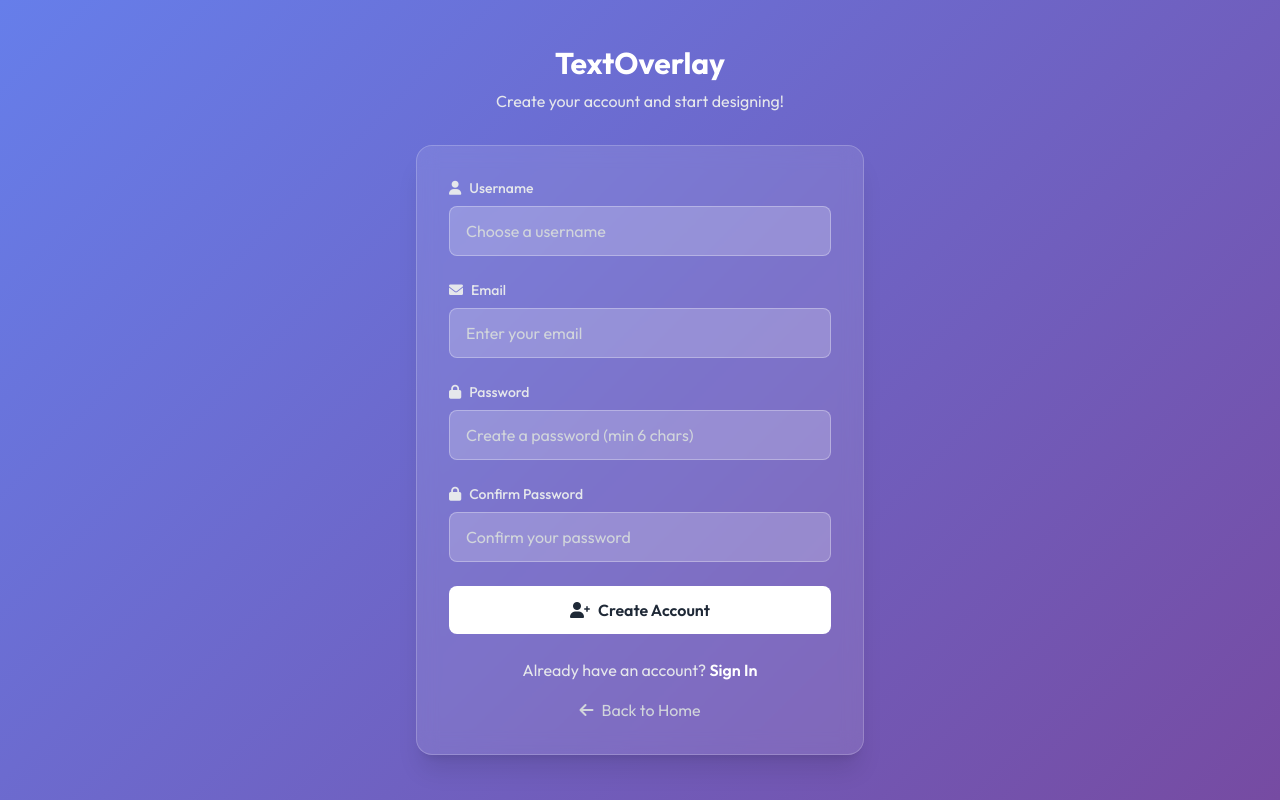
After one commit to 5hubham6/TextOverlay, a Flask app: page /register in a window 1280 px wide. The commit adds this page. Run offline with Flask 3, Linux system fonts and the light colour scheme; some libraries are stand-ins or nearby versions.

Commit message:
added user authentication system

```diff
--- a/app.py
+++ b/app.py
@@ -4,16 +4,78 @@
 import random
 import os
 import requests
-from flask import Flask, render_template, request
+from flask import Flask, render_template, request, session, redirect, url_for, flash, jsonify
+from werkzeug.security import check_password_hash, generate_password_hash
+from functools import wraps
 import tempfile
+import uuid
+from datetime import datetime
 
 from ImageProcessor import ImageProcessor
 from TextParser import Parser, Quote
 
 app = Flask(__name__)
+app.secret_key = os.environ.get('SECRET_KEY', 'your-secret-key-change-in-production')
+
+# Database setup (ready for when you connect PostgreSQL)
+DATABASE_CONFIG = {
+    'host': os.environ.get('DB_HOST', 'localhost'),
+    'database': os.environ.get('DB_NAME', 'textoverlay'),
+    'user': os.environ.get('DB_USER', 'textuser'),
+    'password': os.environ.get('DB_PASSWORD', 'defaultpass'),
+    'port': os.environ.get('DB_PORT', '5432')
+}
+
+# Simple in-memory user store for now (will connect to PostgreSQL later)
+users_db = {
+    'demo': {
+        'id': str(uuid.uuid4()),
+        'username': 'demo',
+        'email': 'demo@textoverlay.com',
+        'password_hash': generate_password_hash('demo123'),
+        'created_at': datetime.now()
+    }
+}
 
 # Initialize image processor
 overlay = ImageProcessor('./static')
+
+# Authentication helpers
+def login_required(f):
+    @wraps(f)
+    def decorated_function(*args, **kwargs):
+        if 'user_id' not in session:
+            flash('Please log in to access this page.', 'warning')
+            return redirect(url_for('login'))
+        return f(*args, **kwargs)
+    return decorated_function
+
+def get_current_user():
+    if 'user_id' not in session:
+        return None
+    user_id = session['user_id']
+    for user in users_db.values():
+        if user['id'] == user_id:
+            return user
+    return None
+
+def create_user(username, email, password):
+    # Check if user already exists
+    for user in users_db.values():
+        if user['username'] == username or user['email'] == email:
+            return None
+
+    # Create new user
+    user_id = str(uuid.uuid4())
+    user = {
+        'id': user_id,
+        'username': username,
+        'email': email,
+        'password_hash': generate_password_hash(password),
+        'created_at': datetime.now()
+    }
+    users_db[username] = user
+    return user
 
 
 def setup():
@@ -262,5 +324,81 @@ def test_url():
         }
 
 
+# Authentication Routes
+@app.route('/login', methods=['GET', 'POST'])
+def login():
+    if request.method == 'POST':
+        username = request.form['username']
+        password = request.form['password']
+
+        # Check user credentials
+        user = users_db.get(username)
+        if user and check_password_hash(user['password_hash'], password):
+            session['user_id'] = user['id']
+            session['username'] = user['username']
+            flash(f'Welcome back, {user["username"]}!', 'success')
+
+            # Redirect to where they were trying to go, or dashboard
+            next_page = request.args.get('next')
+            return redirect(next_page) if next_page else redirect(url_for('dashboard'))
+        else:
+            flash('Invalid username or password.', 'error')
+
+    return render_template('auth/login.html')
+
+@app.route('/register', methods=['GET', 'POST'])
+def register():
+    if request.method == 'POST':
+        username = request.form['username']
+        email = request.form['email']
+        password = request.form['password']
+        confirm_password = request.form['confirm_password']
+
+        # Validation
+        if not username or not email or not password:
+            flash('All fields are required.', 'error')
+        elif password != confirm_password:
+            flash('Passwords do not match.', 'error')
+        elif len(password) < 6:
+            flash('Password must be at least 6 characters long.', 'error')
+        else:
+            # Try to create user
+            user = create_user(username, email, password)
+            if user:
+                session['user_id'] = user['id']
+                session['username'] = user['username']
+                flash(f'Account created successfully! Welcome, {user["username"]}!', 'success')
+                return redirect(url_for('dashboard'))
+            else:
+                flash('Username or email already exists.', 'error')
+
+    return render_template('auth/register.html')
+
+@app.route('/logout')
+def logout():
+    username = session.get('username', 'User')
+    session.clear()
+    flash(f'Goodbye, {username}! You have been logged out.', 'info')
+    return redirect(url_for('landing_page'))
+
+@app.route('/dashboard')
+@login_required
+def dashboard():
+    user = get_current_user()
+    if not user:
+        return redirect(url_for('login'))
+
+    return render_template('dashboard.html', user=user)
+
+@app.route('/profile')
+@login_required
+def profile():
+    user = get_current_user()
+    if not user:
+        return redirect(url_for('login'))
+
+    return render_template('profile.html', user=user)
+
+
 if __name__ == "__main__":
     app.run(host='0.0.0.0', port=3000, debug=True)
--- /dev/null
+++ b/templates/auth/register.html
@@ -0,0 +1,115 @@
+<!DOCTYPE html>
+<html lang="en">
+<head>
+    <meta charset="UTF-8">
+    <meta name="viewport" content="width=device-width, initial-scale=1.0">
+    <title>Sign Up - TextOverlay</title>
+    <script src="https://cdn.tailwindcss.com"></script>
+    <link href="https://fonts.googleapis.com/css2?family=Outfit:wght@300;400;500;600;700&display=swap" rel="stylesheet">
+    <link href="https://cdnjs.cloudflare.com/ajax/libs/font-awesome/6.0.0/css/all.min.css" rel="stylesheet">
+    <style>
+        .gradient-bg {
+            background: linear-gradient(135deg, #667eea 0%, #764ba2 100%);
+        }
+        .glass-effect {
+            background: rgba(255, 255, 255, 0.1);
+            backdrop-filter: blur(10px);
+            border: 1px solid rgba(255, 255, 255, 0.2);
+        }
+        body {
+            font-family: 'Outfit', sans-serif;
+        }
+    </style>
+</head>
+<body class="gradient-bg min-h-screen flex items-center justify-center p-6">
+
+    <div class="w-full max-w-md">
+        <!-- Logo/Header -->
+        <div class="text-center mb-8">
+            <h1 class="text-3xl font-bold text-white mb-2">TextOverlay</h1>
+            <p class="text-gray-200">Create your account and start designing!</p>
+        </div>
+
+        <!-- Flash Messages -->
+        {% with messages = get_flashed_messages(with_categories=true) %}
+            {% if messages %}
+                {% for category, message in messages %}
+                    <div class="mb-4 p-4 rounded-lg {% if category == 'error' %}bg-red-500{% elif category == 'success' %}bg-green-500{% elif category == 'warning' %}bg-yellow-500{% else %}bg-blue-500{% endif %} text-white">
+                        {{ message }}
+                    </div>
+                {% endfor %}
+            {% endif %}
+        {% endwith %}
+
+        <!-- Register Form -->
+        <div class="glass-effect rounded-2xl p-8 shadow-xl">
+            <form method="POST" class="space-y-6">
+                <div>
+                    <label for="username" class="block text-sm font-medium text-gray-200 mb-2">
+                        <i class="fas fa-user mr-2"></i>Username
+                    </label>
+                    <input type="text"
+                           id="username"
+                           name="username"
+                           required
+                           class="w-full px-4 py-3 bg-white/20 border border-white/30 rounded-lg text-white placeholder-gray-300 focus:outline-none focus:ring-2 focus:ring-white/50 focus:border-transparent"
+                           placeholder="Choose a username">
+                </div>
+
+                <div>
+                    <label for="email" class="block text-sm font-medium text-gray-200 mb-2">
+                        <i class="fas fa-envelope mr-2"></i>Email
+                    </label>
+                    <input type="email"
+                           id="email"
+                           name="email"
+                           required
+                           class="w-full px-4 py-3 bg-white/20 border border-white/30 rounded-lg text-white placeholder-gray-300 focus:outline-none focus:ring-2 focus:ring-white/50 focus:border-transparent"
+                           placeholder="Enter your email">
+                </div>
+
+                <div>
+                    <label for="password" class="block text-sm font-medium text-gray-200 mb-2">
+                        <i class="fas fa-lock mr-2"></i>Password
+                    </label>
+                    <input type="password"
+                           id="password"
+                           name="password"
+                           required
+                           class="w-full px-4 py-3 bg-white/20 border border-white/30 rounded-lg text-white placeholder-gray-300 focus:outline-none focus:ring-2 focus:ring-white/50 focus:border-transparent"
+                           placeholder="Create a password (min 6 chars)">
+                </div>
+
+                <div>
+                    <label for="confirm_password" class="block text-sm font-medium text-gray-200 mb-2">
+                        <i class="fas fa-lock mr-2"></i>Confirm Password
+                    </label>
+                    <input type="password"
+                           id="confirm_password"
+                           name="confirm_password"
+                           required
+                           class="w-full px-4 py-3 bg-white/20 border border-white/30 rounded-lg text-white placeholder-gray-300 focus:outline-none focus:ring-2 focus:ring-white/50 focus:border-transparent"
+                           placeholder="Confirm your password">
+                </div>
+
+                <button type="submit"
+                        class="w-full bg-white text-gray-800 font-semibold py-3 px-4 rounded-lg hover:bg-gray-100 transition-colors duration-200 transform hover:scale-105">
+                    <i class="fas fa-user-plus mr-2"></i>Create Account
+                </button>
+            </form>
+
+            <!-- Links -->
+            <div class="mt-6 text-center space-y-4">
+                <p class="text-gray-200">
+                    Already have an account?
+                    <a href="{{ url_for('login') }}" class="text-white font-semibold hover:underline">Sign In</a>
+                </p>
+                <a href="{{ url_for('landing_page') }}" class="inline-flex items-center text-gray-300 hover:text-white transition-colors">
+                    <i class="fas fa-arrow-left mr-2"></i>Back to Home
+                </a>
+            </div>
+        </div>
+    </div>
+
+</body>
+</html>
```
Also changed, not shown: templates/auth/login.html (added, +98 -0 lines), templates/dashboard.html (added, +148 -0 lines), templates/modern_landing.html (+4 -4 lines), templates/profile.html (added, +162 -0 lines), README.md.
